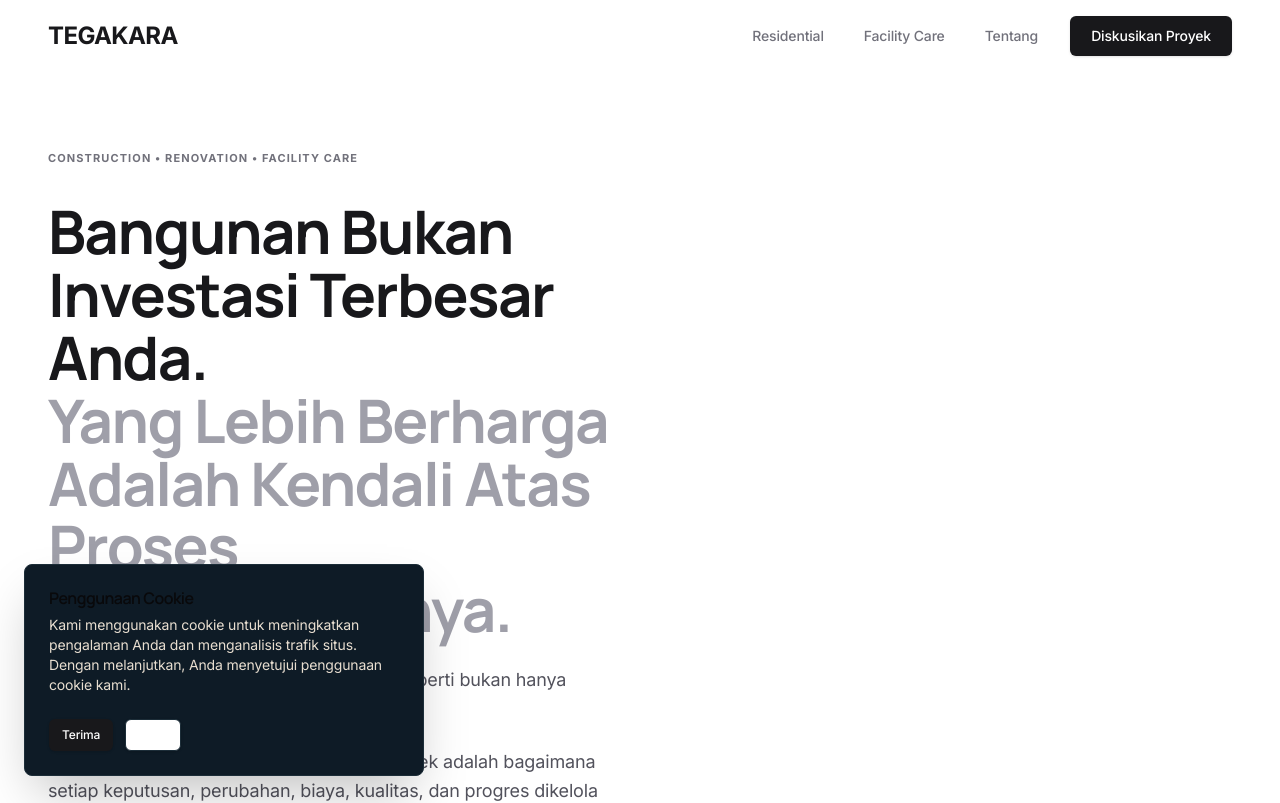
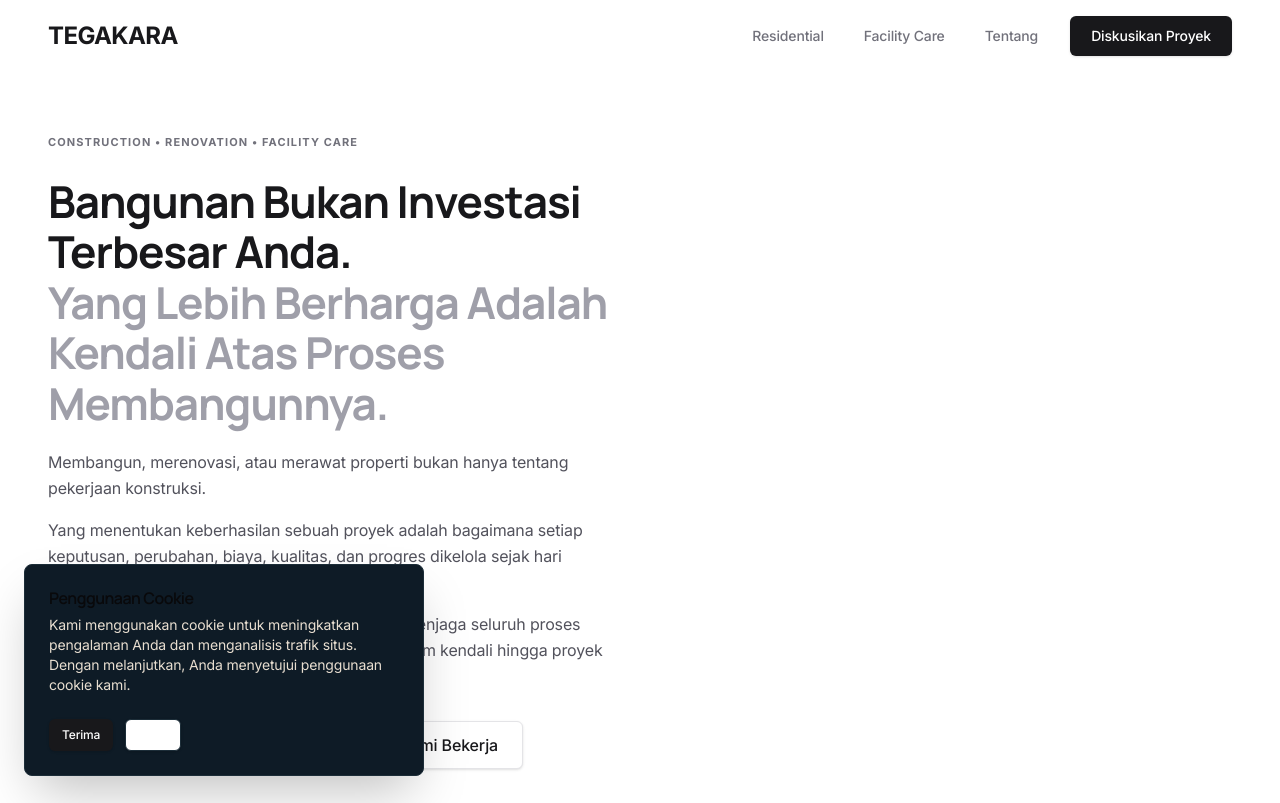
Before and after one commit to ervanlight/arkavena-website, a Next.js app: page / in a window 1280 px wide. Shown: the top 803 px of the page. Built offline with nearby package versions, Linux system fonts and the light colour scheme; no server answers.

Commit message:
fix: reduce hero headline size significantly for better proportion

```diff
--- a/src/app/page.tsx
+++ b/src/app/page.tsx
@@ -66,19 +66,19 @@ export default function HomePage() {
   return (
     <>
       {/* SECTION 01: HERO */}
-      <section className="bg-white pt-28 pb-20 lg:pt-36 lg:pb-28 border-b border-zinc-200 overflow-hidden">
+      <section className="bg-white pt-28 pb-16 lg:pt-32 lg:pb-24 border-b border-zinc-200 overflow-hidden">
         <Container>
-          <div className="grid lg:grid-cols-2 gap-12 lg:gap-12 items-center">
+          <div className="grid lg:grid-cols-2 gap-10 lg:gap-16 items-center">
             <FadeIn>
-              <div className="max-w-2xl">
-                <span className="inline-block text-[11px] font-bold tracking-widest uppercase text-zinc-500 mb-8">
+              <div>
+                <span className="inline-block text-[11px] font-bold tracking-widest uppercase text-zinc-500 mb-6">
                   Construction • Renovation • Facility Care
                 </span>
-                <h1 className="text-4xl md:text-5xl lg:text-6xl font-manrope font-bold text-zinc-900 leading-[1.05] tracking-tight mb-6">
+                <h1 className="text-3xl md:text-4xl lg:text-[2.75rem] font-manrope font-bold text-zinc-900 leading-[1.15] tracking-tight mb-5">
                   Bangunan Bukan Investasi Terbesar Anda.
                   <br /><span className="text-zinc-400">Yang Lebih Berharga Adalah Kendali Atas Proses Membangunnya.</span>
                 </h1>
-                <div className="text-lg text-zinc-600 leading-relaxed font-inter space-y-6 mb-10">
+                <div className="text-base text-zinc-600 leading-relaxed font-inter space-y-4 mb-8">
                   <p>Membangun, merenovasi, atau merawat properti bukan hanya tentang pekerjaan konstruksi.</p>
                   <p>Yang menentukan keberhasilan sebuah proyek adalah bagaimana setiap keputusan, perubahan, biaya, kualitas, dan progres dikelola sejak hari pertama.</p>
                   <p>Di TEGAKARA, kami membantu pemilik properti menjaga seluruh proses tetap transparan, terdokumentasi, dan berada dalam kendali hingga proyek selesai.</p>
```
